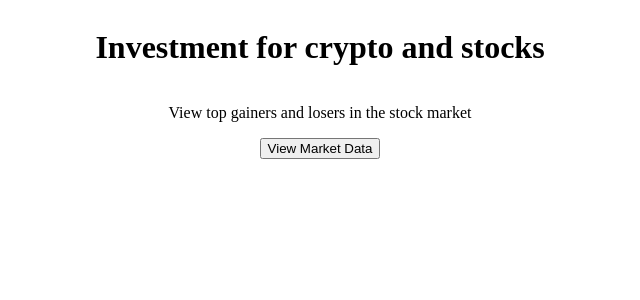
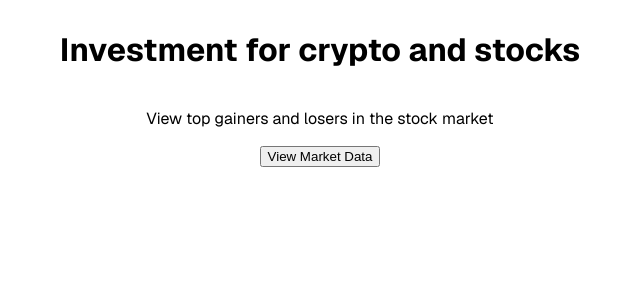
Before and after one commit to JackMuuu/CS391-Investing-Web, a Next.js app: page / in a window 1280 px wide. Shown: the top 300 px of the page, without its empty margins (320-960 px from the left). Built offline with nearby package versions, Linux system fonts and the light colour scheme.

Commit message:
Add metadata and Geist Sans font

```diff
--- a/app/layout.tsx
+++ b/app/layout.tsx
@@ -1,4 +1,11 @@
 import React from "react";
+import { Metadata } from "next";
+import { GeistSans } from "geist/font/sans";
+
+export const metadata: Metadata = {
+  title: "Investing Website",
+  description: "",
+};
 
 export default function RootLayout(
   { children, }:
@@ -6,7 +13,7 @@ export default function RootLayout(
 ) {
   return (
     <html lang="en">
-      <body>
+      <body className={`${GeistSans.className} antialiased`}>
         {children}
       </body>
     </html>
--- a/package.json
+++ b/package.json
@@ -14,6 +14,7 @@
     "@mui/icons-material": "^6.1.10",
     "@mui/material": "^6.1.10",
     "cookie": "^1.0.2",
+    "geist": "^1.3.1",
     "mongodb": "^6.11.0",
     "next": "15.0.4",
     "react": "^19.0.0",
```
Also changed, not shown: 1 other file (tests, documents, lock files or other folders).
